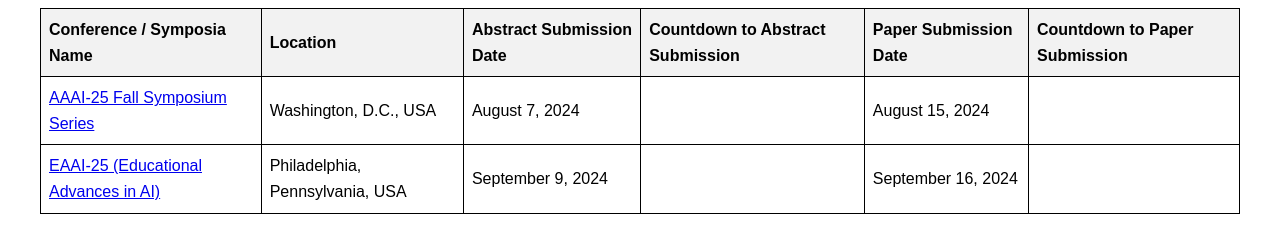
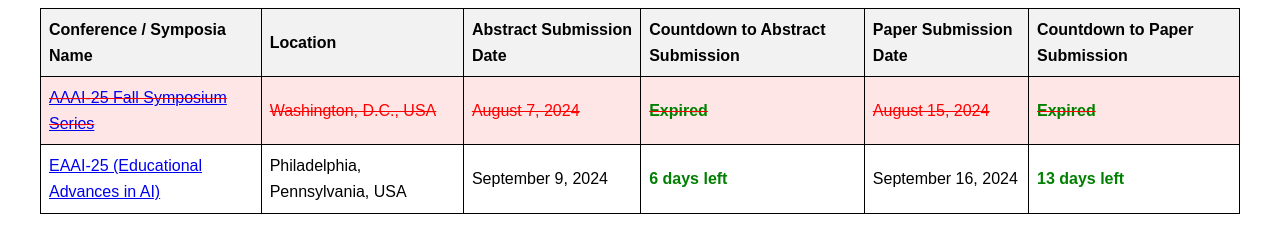
Before and after one commit to Brandonio-c/Brandonios_Conference_Countdown, a plain HTML site: page index.html in a window 1280 px wide. Shown: the part 126-378 px from the top of the page. Drawn offline with Linux system fonts and the light colour scheme.

Commit message:
Update index.html

```diff
--- a/index.html
+++ b/index.html
@@ -88,4 +88,33 @@
                 const paperCountdownElem = row.querySelector('.paper-countdown');
 
                 const abstractDate = new Date(abstractDateElem.getAttribute('data-date'));
-                cons
+                const paperDate = new Date(paperDateElem.getAttribute('data-date'));
+                const now = new Date();
+
+                const abstractDaysLeft = Math.ceil((abstractDate - now) / (1000 * 60 * 60 * 24));
+                const paperDaysLeft = Math.ceil((paperDate - now) / (1000 * 60 * 60 * 24));
+
+                if (abstractDaysLeft > 0) {
+                    abstractCountdownElem.innerHTML = `<span class="countdown">${abstractDaysLeft} days left</span>`;
+                } else {
+                    abstractDateElem.classList.add('expired');
+                    abstractCountdownElem.innerHTML = '<span class="countdown">Expired</span>';
+                }
+
+                if (paperDaysLeft > 0) {
+                    paperCountdownElem.innerHTML = `<span class="countdown">${paperDaysLeft} days left</span>`;
+                } else {
+                    paperDateElem.classList.add('expired');
+                    paperCountdownElem.innerHTML = '<span class="countdown">Expired</span>';
+                }
+
+                if (abstractDaysLeft <= 0 && paperDaysLeft <= 0) {
+                    row.classList.add('expired-row');
+                }
+            });
+        }
+
+        updateCountdown();
+    </script>
+</body>
+</html>
```
